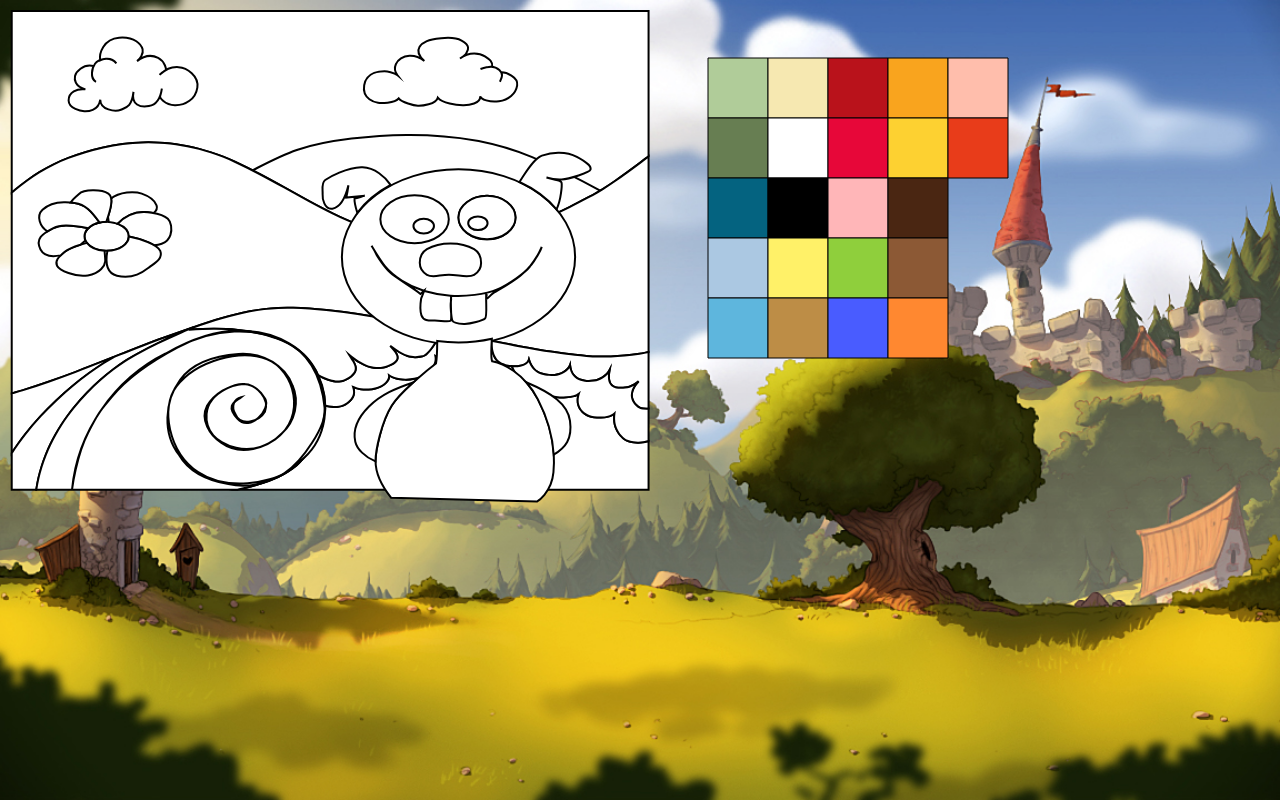
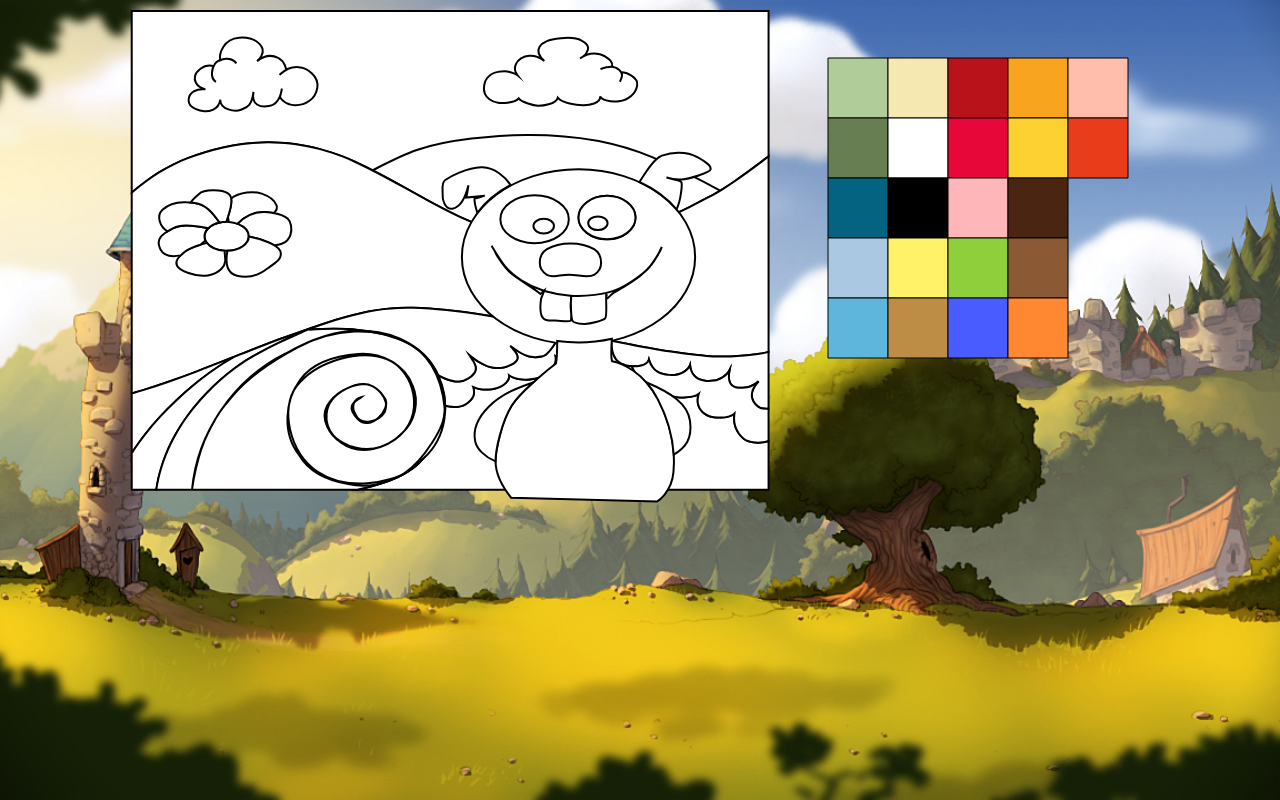
Before and after one commit to annevialle/canvas, a website: page src/index.html in a window 1280 px wide. Drawn offline with Linux system fonts and the light colour scheme; files that its build step writes are made by us from their sources.

Commit message:
center stage

```diff
--- a/src/css/main.css
+++ b/src/css/main.css
@@ -2,3 +2,9 @@ body {
 	background: url('../img/game.jpg') no-repeat fixed top;
 	background-size: cover;
 }
+
+#papillote {
+	margin: 0 auto;
+    width: 1024;
+    height: 500;
+}
--- a/src/index.html
+++ b/src/index.html
@@ -5,6 +5,8 @@
 </head>
 
 <body>
-<div id="kinetic"></div>
+<div id="papillote">
+	<div id="saumon"></div>
+</div>
 
 </body>
--- a/src/js/canvas.js
+++ b/src/js/canvas.js
@@ -2,7 +2,7 @@ window.onload = function() {
    var color;
 
   var stage = new Kinetic.Stage({
-    container: "kinetic",
+    container: "saumon",
     width: 1024,
     height: 500,
     fill: "white"
```
Also changed, not shown: dist/js/main.js.
